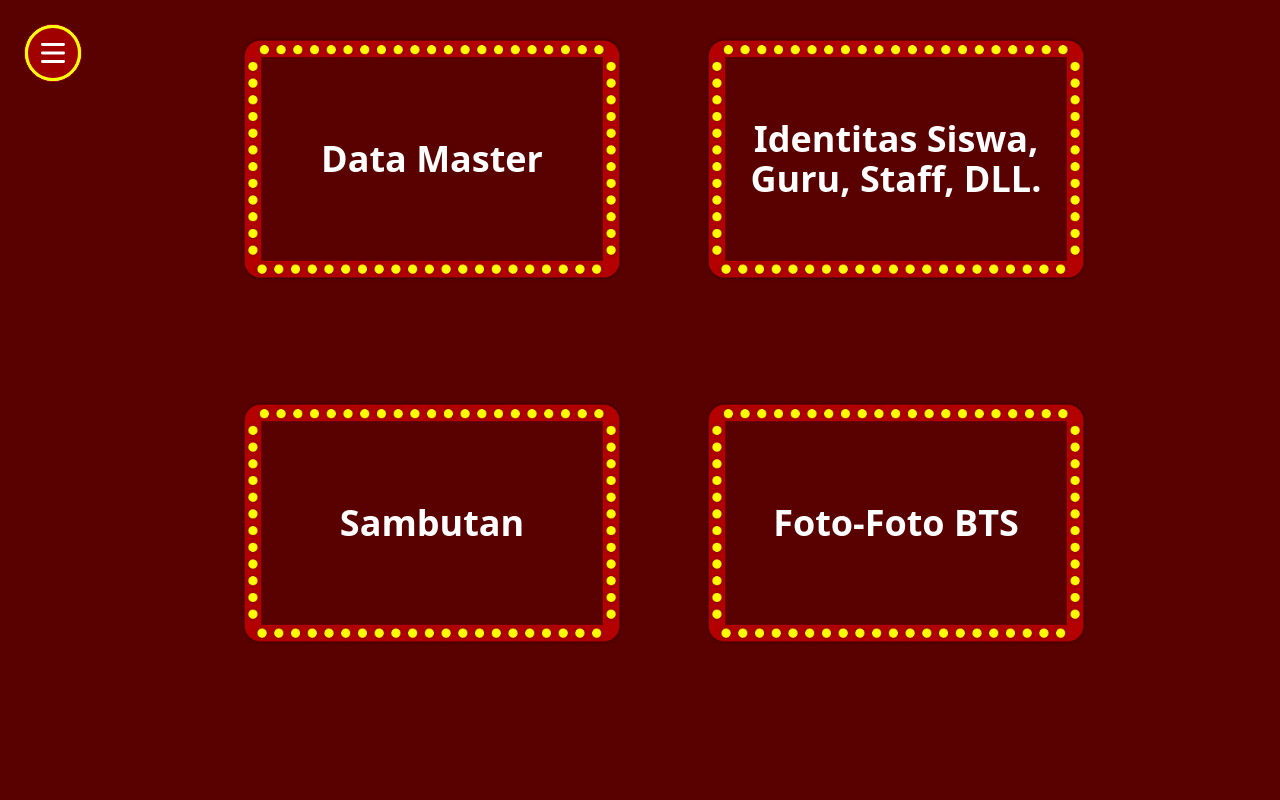
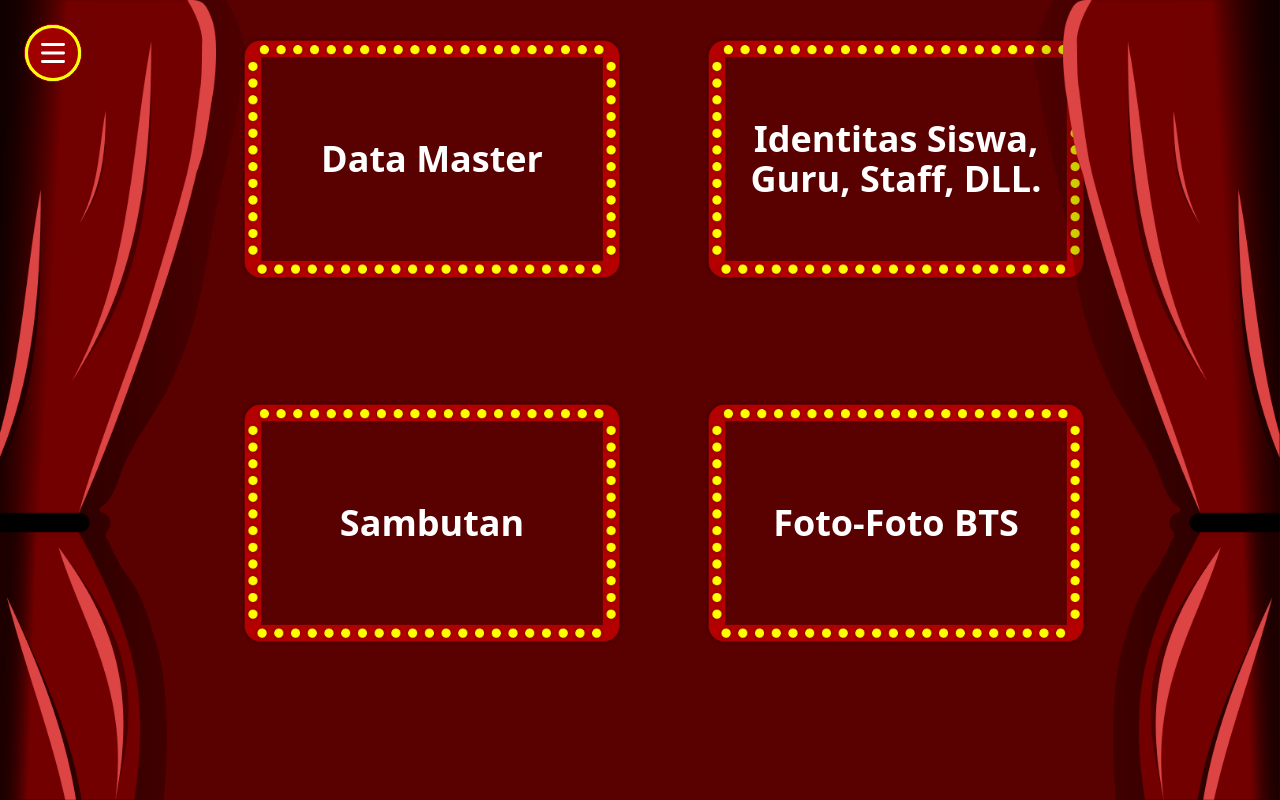
Before and after one commit to rukaachan/PKK-BTS, a Laravel app: page /kategori-data in a window 1280 px wide. Run offline with Laravel 10, Linux system fonts and the light colour scheme; style sheets or scripts are compiled from the project's sources; settings files or empty folders that the repository lacks are supplied.

Commit message:
update: menu kategori

```diff
--- a/resources/views/data/category.blade.php
+++ b/resources/views/data/category.blade.php
@@ -1,21 +1,22 @@
 @extends('layouts.layout')
 @section('content')
-<!doctype html>
-<html lang="en">
 
-<head>
-    <meta charset="utf-8">
-    <meta name="viewport" content="width=device-width, initial-scale=1.0">
-    @vite('resources/css/app.css')
-</head>
 
-<body class=" flex items-center justify-center h-screen overflow-hidden relative" style="background-color: #590000">
+    <section class=" flex items-center justify-center h-screen overflow-hidden relative" style="background-color: #590000">
+        <img src="{{ asset('assets/tirai_merah_kiri.png') }}"
+            class="absolute left-0 top-1/2 transform -translate-y-1/2 z-20 h-full" />
+
+        <img src="{{ asset('assets/tirai_hitam_kiri.png') }}"
+            class="absolute left-0 top-1/2 transform -translate-y-1/2 h-full" />
+
+
         <div class="w-full h-full ps-32">
             <div class="grid grid-rows-2 grid-cols-2 w-full h-full">
                 <div class="w-96 mt-9 ml-28">
                     <a href="" class="w-full relative ">
                         <img src="{{ asset('assets/kelap2.png') }}" alt="">
-                    <span class="absolute text-white font-bold text-4xl top-1/2 left-1/2 transform -translate-x-1/2 -translate-y-1/2 w-[90%] text-center">
+                        <span
+                            class="absolute text-white font-bold text-4xl top-1/2 left-1/2 transform -translate-x-1/2 -translate-y-1/2 w-[90%] text-center">
                             Data Master
                         </span>
                     </a>
@@ -23,7 +24,8 @@
                 <div class="w-96 mt-9 mr-14">
                     <a href="" class="w-full relative ">
                         <img src="{{ asset('assets/kelap2.png') }}" alt="">
-                    <span class="absolute text-white font-bold text-4xl top-1/2 left-1/2 transform -translate-x-1/2 -translate-y-1/2 w-[90%] text-center">
+                        <span
+                            class="absolute text-white font-bold text-4xl top-1/2 left-1/2 transform -translate-x-1/2 -translate-y-1/2 w-[90%] text-center">
                             Identitas Siswa, Guru, Staff, DLL.
                         </span>
                     </a>
@@ -31,7 +33,8 @@
                 <div class="w-96 mb-9 ml-28">
                     <a href="" class="w-full relative ">
                         <img src="{{ asset('assets/kelap2.png') }}" alt="">
-                    <span class="absolute text-white font-bold text-4xl top-1/2 left-1/2 transform -translate-x-1/2 -translate-y-1/2 w-[90%] text-center">
+                        <span
+                            class="absolute text-white font-bold text-4xl top-1/2 left-1/2 transform -translate-x-1/2 -translate-y-1/2 w-[90%] text-center">
                             Sambutan
                         </span>
                     </a>
@@ -39,13 +42,17 @@
                 <div class="w-96 mb-9 mr-14">
                     <a href="" class="w-full relative ">
                         <img src="{{ asset('assets/kelap2.png') }}" alt="">
-                    <span class="absolute text-white font-bold text-4xl top-1/2 left-1/2 transform -translate-x-1/2 -translate-y-1/2 w-[90%] text-center">
+                        <span
+                            class="absolute text-white font-bold text-4xl top-1/2 left-1/2 transform -translate-x-1/2 -translate-y-1/2 w-[90%] text-center">
                             Foto-Foto BTS
                         </span>
                     </a>
                 </div>
             </div>
         </div>
-</body>
+        <img src="{{ asset('assets/tirai_merah_kanan.png') }}"
+            class="absolute right-0 top-1/2 transform -translate-y-1/2 z-10 h-full" />
 
-</html>
+        <img src="{{ asset('assets/tirai_hitam_kanan.png') }}"
+            class="absolute right-0 top-1/2 transform -translate-y-1/2 h-full z-0" />
+    </section>
```
Lines whose indentation alone changed are shown as unchanged.
